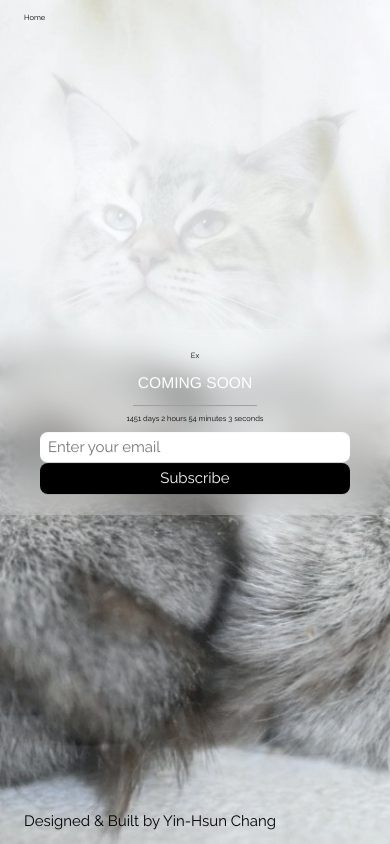
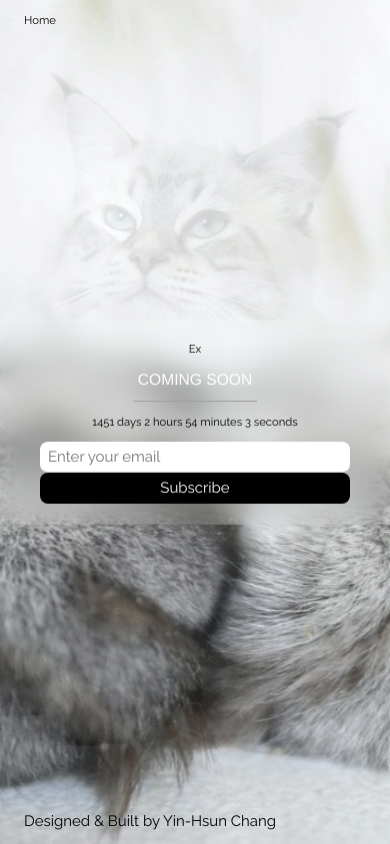
Before and after one commit to yinhsunchang/coming-soon, a React (Vite) app: page / in a window 390 px wide. Built offline with nearby package versions, Linux system fonts and the light colour scheme; a web font is replaced by a local one.

Commit message:
Modify font-size

```diff
--- a/src/ComingSoon.css
+++ b/src/ComingSoon.css
@@ -10,7 +10,7 @@ h1 {font-family: "Allerta Stencil", Helvetica, sans-serif;}
 
 /* responsive (vw) */
 .xlarge{font-size:clamp(1rem,4vw,4rem)!important}
-.small {font-size:clamp(0.5rem,1.75vw,1.25rem)!important}
+.small {font-size:clamp(0.75rem,1.75vw,1.25rem)!important}
 
 .bgimg {
   height: 100dvh;
```
